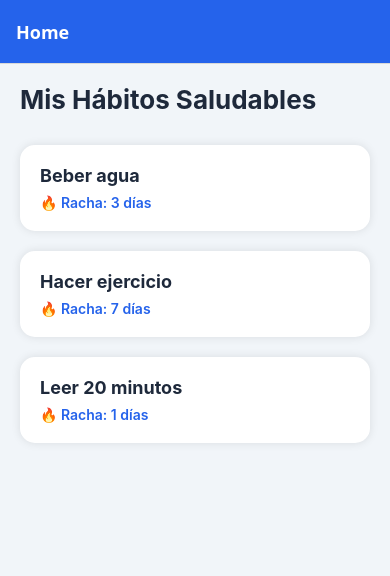
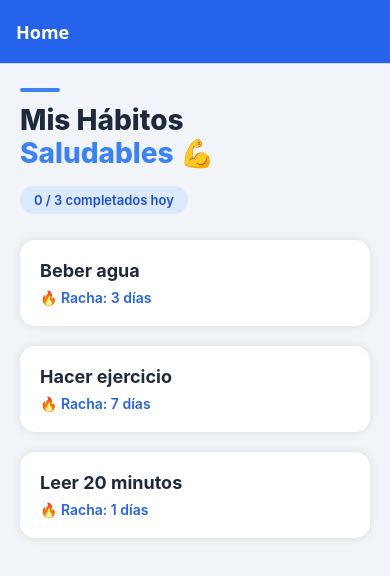
Before and after one commit to camilo859/Habitos-Saludables, a React Native app: screen /Home in a window 390 px wide. Shown: the top 576 px of the page. Built offline with nearby package versions, Linux system fonts and the light colour scheme.

Commit message:
HomePrime

```diff
--- a/src/screens/HomeScreen.js
+++ b/src/screens/HomeScreen.js
@@ -1,5 +1,5 @@
 import React, { useCallback } from "react";
-import { View, Text, FlatList, StyleSheet } from "react-native";
+import { View, Text, FlatList, StyleSheet, SafeAreaView, StatusBar, } from "react-native";
 import HabitCard from "../components/HabitCard";
 import { habits } from "../utils/dummyData";
 
@@ -11,30 +11,93 @@ export default function HomeScreen({ navigation }) {
     [navigation]
   );
 
+  // Cuenta cuántos hábitos están completados
+  const completedCount = habits.filter((h) => h.completed).length;
+
+  const renderItem = useCallback(
+    ({ item }) => <HabitCard habit={item} onPress={handlePress} />,
+    [handlePress]
+  );
+
+  const ListHeader = (
+    <View style={styles.headerContainer}>
+      {/* Línea de acento superior */}
+      <View style={styles.accentBar} />
+
+      <Text style={styles.header}>Mis Hábitos</Text>
+      <Text style={styles.subheader}>Saludables 💪</Text>
+
+      {/* Contador de progreso del día */}
+      <View style={styles.progressPill}>
+        <Text style={styles.progressText}>
+          {completedCount} / {habits.length} completados hoy
+        </Text>
+      </View>
+    </View>
+  );
+
   return (
-    <View style={styles.container}>
-      <Text style={styles.header}>Mis Hábitos Saludables</Text>
-
+    <SafeAreaView style={styles.safe}>
+      <StatusBar barStyle="dark-content" backgroundColor="#F1F5F9" />
       <FlatList
         data={habits}
         keyExtractor={(item) => item.id}
-        renderItem={({ item }) => (
-          <HabitCard habit={item} onPress={handlePress} />
-        )}
+        renderItem={renderItem}
+        ListHeaderComponent={ListHeader}
+        contentContainerStyle={styles.listContent}
+        showsVerticalScrollIndicator={false}
       />
-    </View>
+    </SafeAreaView>
   );
 }
 
 const styles = StyleSheet.create({
-  container: {
+  safe: {
     flex: 1,
     backgroundColor: "#F1F5F9",
   },
+  listContent: {
+    paddingBottom: 32,
+  },
+
+  // ── Header ──────────────────────────────────────────────────
+  headerContainer: {
+    paddingHorizontal: 20,
+    paddingTop: 24,
+    paddingBottom: 16,
+  },
+  accentBar: {
+    width: 40,
+    height: 4,
+    backgroundColor: "#3B82F6",
+    borderRadius: 2,
+    marginBottom: 12,
+  },
   header: {
-    fontSize: 26,
-    fontWeight: "bold",
-    margin: 20,
+    fontSize: 28,
+    fontWeight: "800",
     color: "#1E293B",
+    lineHeight: 32,
+  },
+  subheader: {
+    fontSize: 28,
+    fontWeight: "800",
+    color: "#3B82F6",
+    lineHeight: 34,
+    marginBottom: 16,
+  },
+
+  // ── Píldora de progreso ──────────────────────────────────────
+  progressPill: {
+    alignSelf: "flex-start",
+    backgroundColor: "#DBEAFE",
+    borderRadius: 20,
+    paddingHorizontal: 14,
+    paddingVertical: 6,
+  },
+  progressText: {
+    fontSize: 13,
+    fontWeight: "600",
+    color: "#1D4ED8",
   },
 });
```
Also changed, not shown: 1 other file (tests, documents, lock files or other folders).
